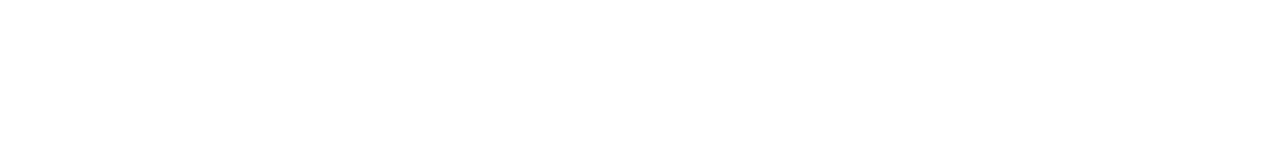
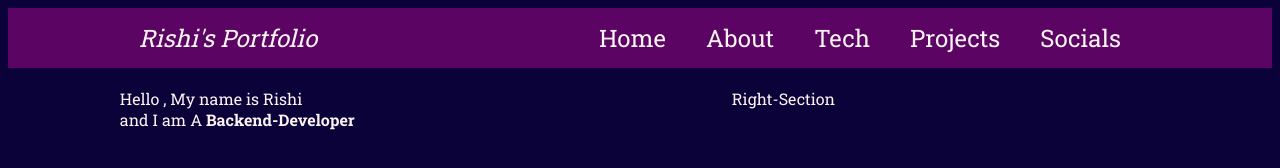
Before and after one commit to RishiVT2004/Personal-Portfolio, a website: page index.html in a window 1280 px wide. Drawn offline with Linux system fonts and the light colour scheme.

Commit message:
initial commit

```diff
--- a/index.html
+++ b/index.html
@@ -1,3 +1,93 @@
-<html>
+<!DOCTYPE html>
+<html lang="en">
+
+<head>
+    <meta charset="UTF-8">
+    <meta name="viewport" content="width=device-width, initial-scale=1.0">
+    <title>Rishi's Portfolio</title>
+
+    <link rel="preconnect" href="https://fonts.googleapis.com">
+    <link rel="preconnect" href="https://fonts.gstatic.com" crossorigin>
+    <link href="https://fonts.googleapis.com/css2?family=Roboto+Slab:wght@100..900&display=swap" rel="stylesheet">
+
+    <style>
+        body {
+            background-color: rgb(11, 2, 58);
+            color: rgb(252, 244, 244);
+            font-family: 'Roboto Slab', system-ui, -apple-system, BlinkMacSystemFont, 'Segoe UI', Roboto, Oxygen, Ubuntu, Cantarell, 'Open Sans', 'Helvetica Neue', sans-serif;
+        }
+
+        nav {
+            display: flex;
+            justify-content: space-around;
+            align-items: center;
+            background-color: rgb(92, 4, 100);
+            height: 60px;
+            font-size: 1.5rem;
+        }
+
+        nav ul {
+            display: flex;
+            justify-content: space-around;
+            align-items: center;
+            margin: 0;
+            padding: 0;
+        }
+
+        nav ul li {
+            list-style: none;
+            margin: 20px;
+        }
+
+        .left, .right {
+            font-family: 'Roboto Slab', system-ui, -apple-system, BlinkMacSystemFont, 'Segoe UI', Roboto, Oxygen, Ubuntu, Cantarell, 'Open Sans', 'Helvetica Neue', sans-serif;
+        }
+
+
+        .first-sec {
+            display: flex;
+            justify-content: space-around;
+            margin: 20px;
+        }
+
+        .first-sec div{
+            width : 35%
+        }
+
+        .right-sec{
+            font-size:1rem;
+        }
+
+        .left-sec{
+            font-size: 1rem;
+        }
+    </style>
+</head>
+
+<body>
+    <header>
+        <nav>
+            <div class="left"><b></b><i>Rishi's Portfolio</i></div>
+            <div class="right">
+                <ul>
+                    <li>Home</li>
+                    <li>About</li>
+                    <li>Tech</li>
+                    <li>Projects</li>
+                    <li>Socials</li>
+                </ul>
+            </div>
+        </nav>
+    </header>
+
+    <main>
+        <section class="first-sec">
+            <div class="left-sec">Hello , My name is Rishi<br>
+                and I am A <b>Backend-Developer</b>
+            </div>
+            <div class="right-sec">Right-Section</div>
+        </section>
+    </main>
+</body>
 
 </html>
--- /dev/null
+++ b/portfolio.js
@@ -0,0 +1 @@
+console.log('hello')
```
Also changed, not shown: package.json (added, +12 -0 lines), 1 other file.
